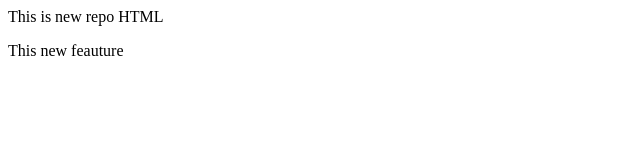
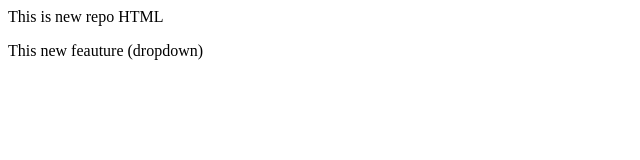
Before and after one commit to Bhavin-umatiya/local-repo, a plain HTML site: page index.html in a window 1280 px wide. Shown: the full height of the page, 0-640 px from the left. Drawn offline with Linux system fonts and the light colour scheme.

Commit message:
add dropdown

```diff
--- a/index.html
+++ b/index.html
@@ -1,2 +1,2 @@
 <p> This is new repo HTML </p>
-<p>This new feauture </p>
+<p>This new feauture (dropdown) </p>
```
